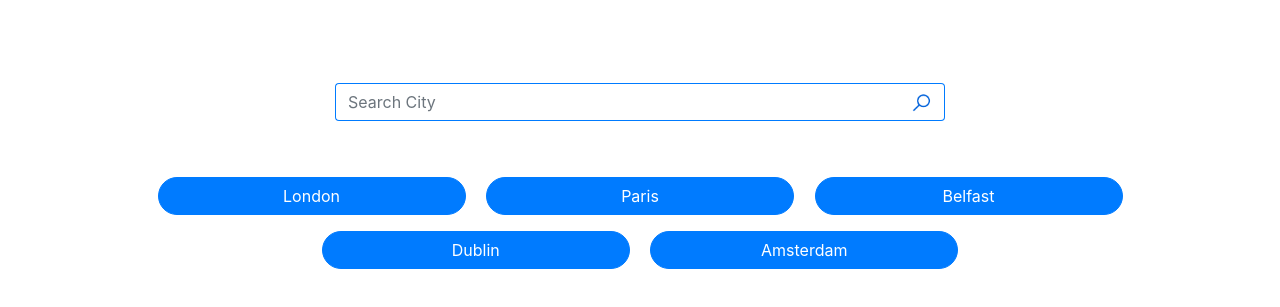
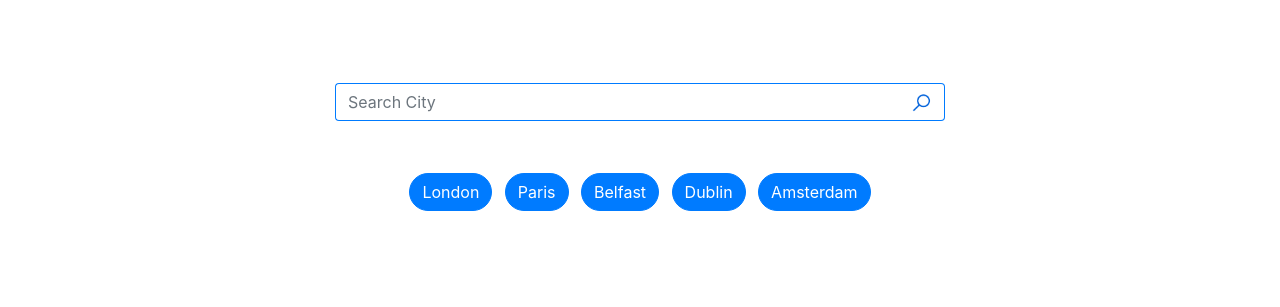
Before and after one commit to chriskeno95/weather-app, a plain HTML site: page index.html in a window 1280 px wide. Shown: the part 291-598 px from the top of the page. Drawn offline with nearby package versions, Linux system fonts and the light colour scheme.

Commit message:
took away the col-md-3 classes from buttons as it wasnt working the way i wanted it. have now fixed the syling and positioning so that the display is better.

```diff
--- a/index.html
+++ b/index.html
@@ -40,14 +40,12 @@
     </div>
 </div>
 <div class="mt-5 mx-2">
-    <div class="suggestions mx-3 text-center">
-  <button class="btn btn-primary m-2 px-1 col-3 rounded-pill" value="london" type="submit">London</button>
-  <button class="btn btn-primary m-2 px-1 col-3 rounded-pill" value="paris" type="submit">Paris</button>
-  <button class="btn btn-primary m-2 px-1 col-3 rounded-pill" value="belfast" type="submit">Belfast</button>
-  <button class="btn btn-primary m-2 px-1 col-3 rounded-pill" value="Dublin" type="submit">Dublin</button>
-  <button class="btn btn-primary m-2 px-1 col-3 rounded-pill" value="amsterdam" type="submit">Amsterdam</button>
-
-</div>
+    <div id="suggestions" class="mx-3 text-center">
+  <button class="btn btn-primary m-1 rounded-pill" value="london" type="submit">London</button>
+  <button class="btn btn-primary m-1 rounded-pill" value="paris" type="submit">Paris</button>
+  <button class="btn btn-primary m-1 rounded-pill" value="belfast" type="submit">Belfast</button>
+  <button class="btn btn-primary m-1 rounded-pill" value="Dublin" type="submit">Dublin</button>
+  <button class="btn btn-primary m-1 rounded-pill" value="amsterdam" type="submit">Amsterdam</button>
 </div>
 </section>
 
```
